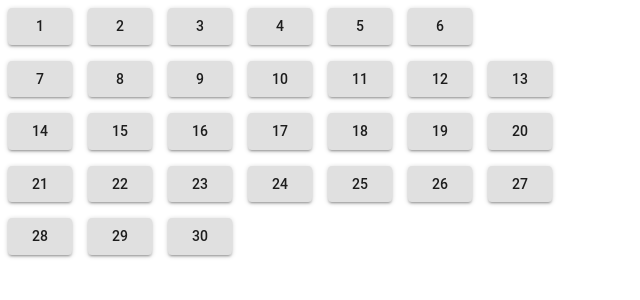
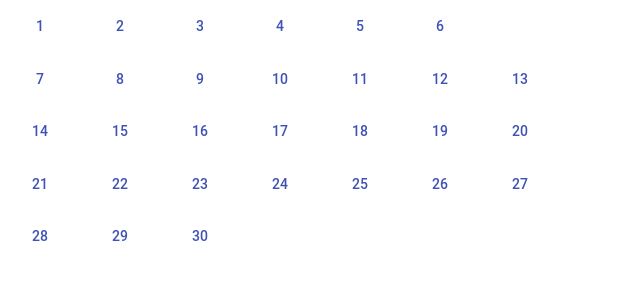
Before and after one commit to jwkim960315/dutyApi, a React (Create React App) app in the folder duty/: page / in a window 1280 px wide. Shown: the top 300 px of the page, without its empty margins (0-640 px from the left). Built offline with nearby package versions, Linux system fonts and the light colour scheme.

Commit message:
playing with material-ui Button component

```diff
--- a/duty/src/components/DayButton.js
+++ b/duty/src/components/DayButton.js
@@ -16,7 +16,7 @@ class DayButton extends React.Component {
     render() {
         const { classes } = this.props;
 
-        return <Button variant="contained" className={classes.button}>{this.props.item}</Button>
+        return <Button color="primary" className={classes.button}>{this.props.item}</Button>
     }
 
 
```
